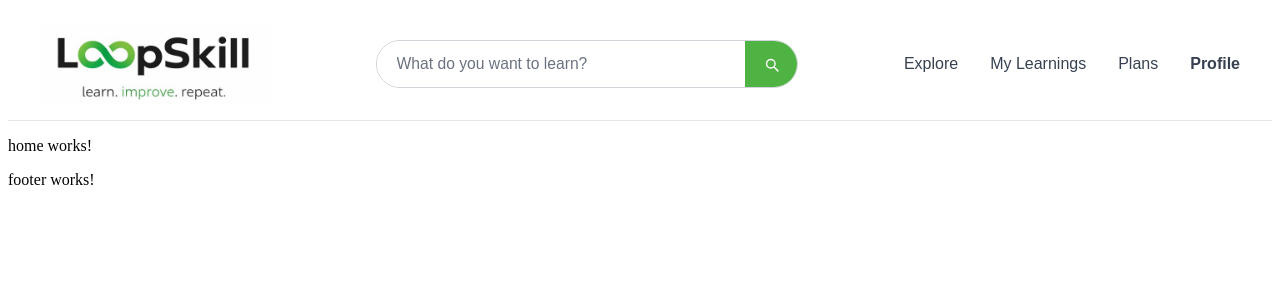
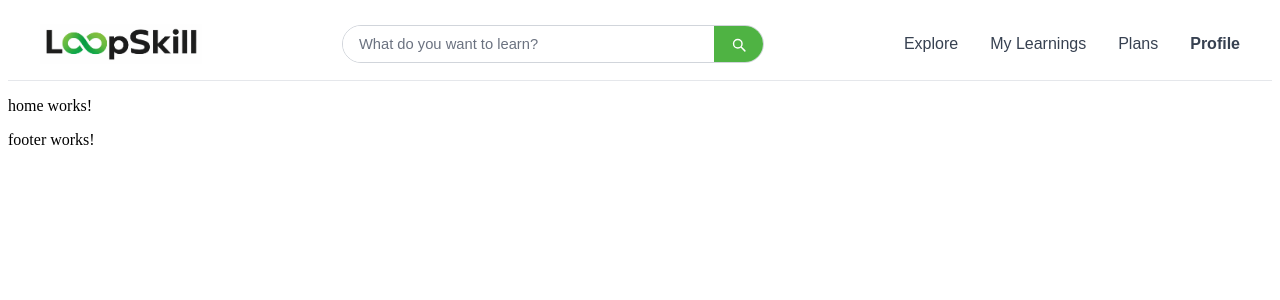
Before and after one commit to PierreLaGuerre/loopskill-mooc-platform, an Angular app in the folder frontend/app/: page / in a window 1280 px wide. Shown: the top 300 px of the page. Built offline with nearby package versions, Linux system fonts and the light colour scheme.

Commit message:
updated navbar and routes

```diff
--- a/frontend/app/src/app/app.routes.ts
+++ b/frontend/app/src/app/app.routes.ts
@@ -11,7 +11,8 @@ export const routes: Routes = [
   { path: 'explore', component: ExploreComponent },
   { path: 'login', component: LoginComponent },
   { path: 'plans', component: PlansComponent },
-  { path: 'user', component: UserPageComponent },
+  { path: 'my-learnings', component: UserPageComponent },
+  { path: 'profile', component: UserPageComponent },
   { path: 'courses/:id', component: CourseDetailComponent },
   { path: '**', redirectTo: '' }
 ];
--- a/frontend/app/src/app/core/layout/navbar/navbar.component.html
+++ b/frontend/app/src/app/core/layout/navbar/navbar.component.html
@@ -1,8 +1,7 @@
 <nav class="navbar">
     <div class="navbar__logo">
         <a routerLink="/">
-            <img src="assets/images/LoopSkill_logo.jpg" alt="LoopSkill logo" />
-        </a>
+            <img src="assets/images/loopskill-logo-cropped.png" alt="LoopSkill logo" /> </a>
     </div>
 
     <div class="navbar__center">
--- a/frontend/app/src/app/core/layout/navbar/navbar.component.scss
+++ b/frontend/app/src/app/core/layout/navbar/navbar.component.scss
@@ -22,7 +22,7 @@
 }
 
 .navbar__logo img {
-  height: 80px;
+  height: 40px;
   width: auto;
   display: block;
   object-fit: contain;
@@ -45,29 +45,48 @@
   background-color: #ffffff;
 }
 
-.navbar__search input {
-  flex: 1;
-  border: none;
-  outline: none;
-  padding: 0.9rem 1.2rem;
-  font-size: 0.98rem;
-  font-family: 'Montserrat', 'Poppins', Arial, sans-serif;
-  color: #374151;
-}
+
 
 .navbar__search input::placeholder {
   color: #6b7280;
 }
 
+.navbar__search {
+  display: flex;
+  align-items: center;
+  width: 100%;
+  max-width: 420px;
+  border: 1px solid #d1d5db;
+  border-radius: 999px;
+  overflow: hidden;
+  background-color: #ffffff;
+}
+
+.navbar__search input {
+  flex: 1;
+  border: none;
+  outline: none;
+  padding: 0.65rem 1rem;
+  font-size: 0.92rem;
+  font-family: 'Montserrat', 'Poppins', Arial, sans-serif;
+  color: #374151;
+}
+
 .navbar__search button {
   border: none;
   background-color: #4FB343;
-  padding: 0 1.1rem;
+  padding: 0 1rem;
   height: 100%;
   cursor: pointer;
   display: flex;
   align-items: center;
   justify-content: center;
+}
+
+.navbar__search button svg {
+  width: 16px;
+  height: 16px;
+  display: block;
 }
 
 .navbar__search button svg {
```
Also changed, not shown: frontend/app/src/assets/images/loopskill-logo-cropped.png (added).
